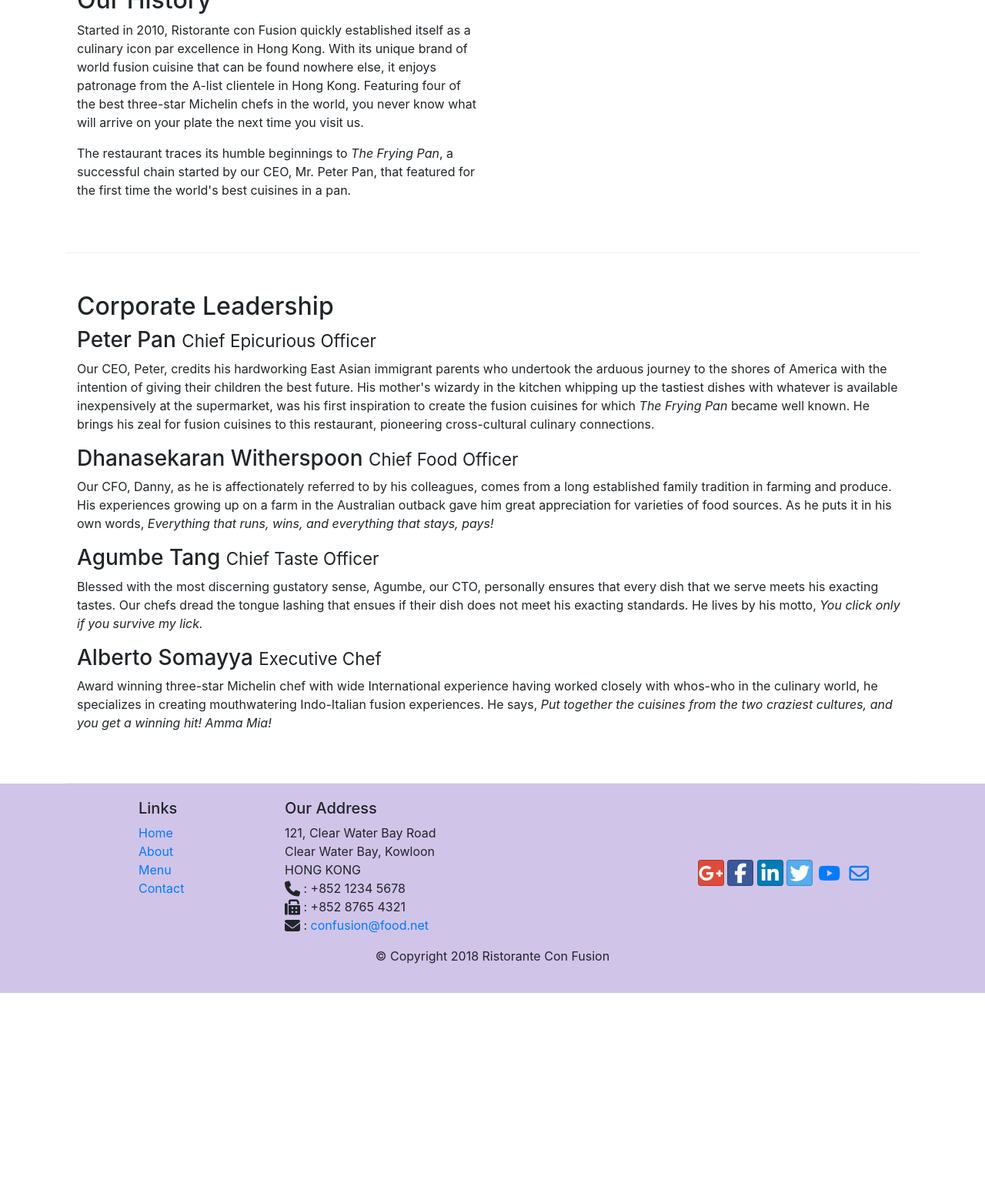
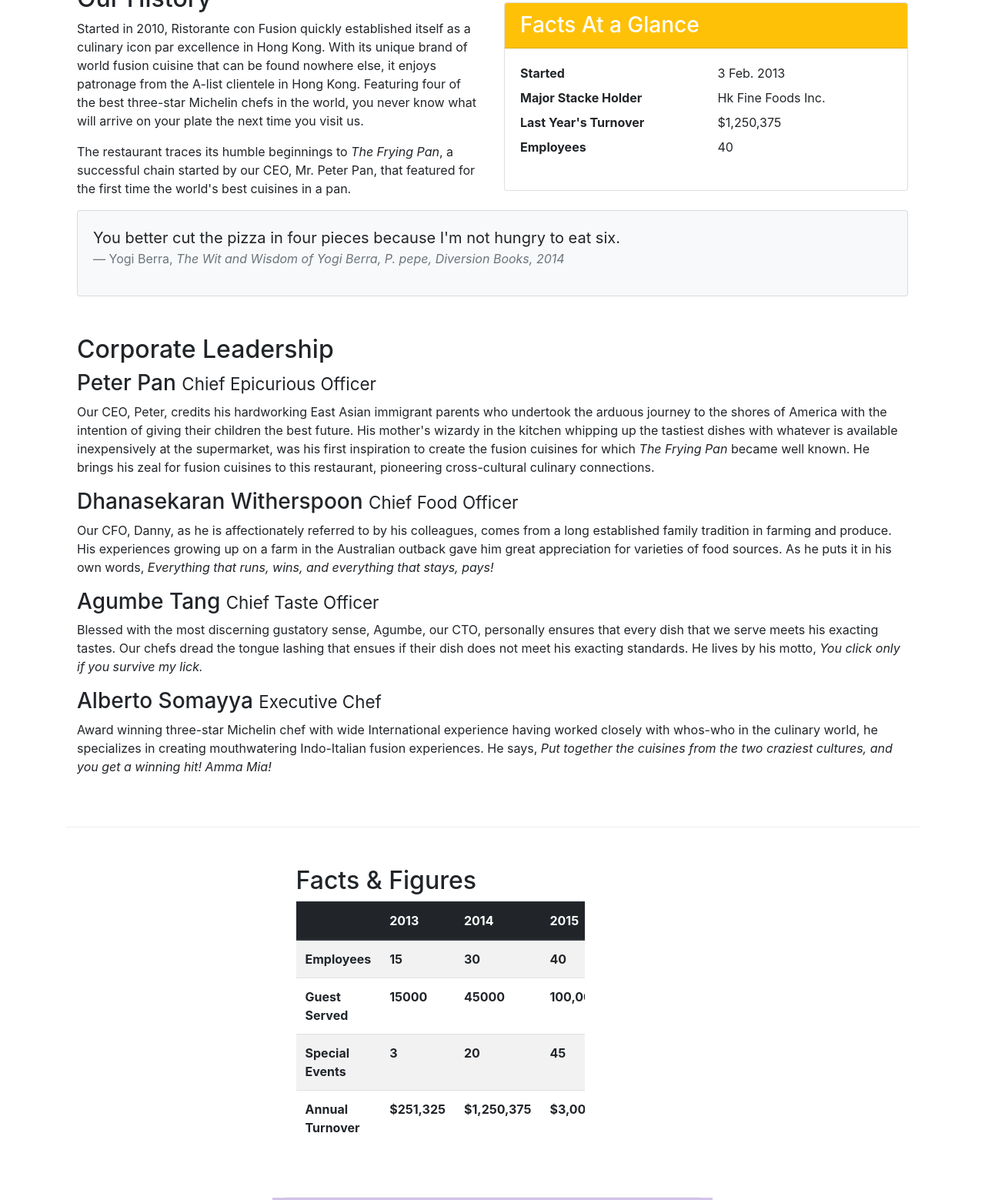
Before and after one commit to JacobArcilaC/Boostrap, a website: page aboutus.html in a window 1280 px wide. Shown: the part 536-2095 px from the top of the page at 77% size. Before the commit the page ends 1826 px from the top, so only its background shows below. Drawn offline with nearby package versions, Linux system fonts and the light colour scheme.

Commit message:
cards and table are add to the about Us Web page

```diff
--- a/aboutus.html
+++ b/aboutus.html
@@ -63,11 +63,38 @@
                 <p>Started in 2010, Ristorante con Fusion quickly established itself as a culinary icon par excellence in Hong Kong. With its unique brand of world fusion cuisine that can be found nowhere else, it enjoys patronage from the A-list clientele in Hong Kong.  Featuring four of the best three-star Michelin chefs in the world, you never know what will arrive on your plate the next time you visit us.</p>
                 <p>The restaurant traces its humble beginnings to <em>The Frying Pan</em>, a successful chain started by our CEO, Mr. Peter Pan, that featured for the first time the world's best cuisines in a pan.</p>
             </div>
-            <div class="col-12 col-sm">
+            <div class="col-sm-6">
+                <div class="card">
+                    <h3 class="card-header bg-warning text-white">Facts At a Glance</h3>
+                    <div class="card-body">
+                        <dl class="row">
+                            <dt class="col-6">Started</dt>
+                            <dd class="col-6">3 Feb. 2013</dd>
+                            <dt class="col-6">Major Stacke Holder</dt>
+                            <dd class="col-6">Hk Fine Foods Inc.</dd>
+                            <dt class="col-6">Last Year's Turnover</dt>
+                            <dd class="col-6">$1,250,375</dd>
+                            <dt class="col-6">Employees</dt>
+                            <dd class="col-6">40</dd>
+                        </dl>
+                    </idv>
+                </div>
             </div>
         </div>
-
-
+        <div class="col-12">
+            <div class="card card-body bg-light">
+                <blockquote class="blockquote">
+                    <p class="mb-0">You better cut the pizza in four pieces
+                        because I'm not hungry to eat six.
+                    </p>
+                    <footer class="blockquote-footer">Yogi Berra,
+                        <cite title="Source Title">The Wit and Wisdom of
+                            Yogi Berra, P. pepe, Diversion Books, 2014
+                        </cite>
+                    </footer>
+                </blockquote>
+            </div>
+        </div>
         <div class="row row-content align-items-center">
             <div class="col-12 col-sm-12">
                 <h2>Corporate Leadership</h2>
@@ -88,9 +115,50 @@
                 <p>Award winning three-star Michelin chef with wide International experience having worked closely with whos-who in the culinary world, he specializes in creating mouthwatering Indo-Italian fusion experiences. He says, <em>Put together the cuisines from the two craziest cultures, and you get a winning hit! Amma Mia!</em></p>
                 </div>
             </div>
-
        </div>
-
+       <div class="row row-content">
+           <div class="col-12 col-sm-9">
+               <h2>Facts &amp; Figures</h2>
+               <div class="table-responsive">
+                   <table class="table table-striped">
+                       <thead class="thead-dark">
+                            <tr>
+                                <th>&nbsp;</th>
+                                <th>2013</th>
+                                <th>2014</th>
+                                <th>2015</th>
+                            </tr>
+                       </thead>
+                       <tbody>
+                            <tr>
+                                <th>Employees</th>
+                                <th>15</th>
+                                <th>30</th>
+                                <th>40</th>
+                            </tr>
+                            <tr>
+                                <th>Guest Served</th>
+                                <th>15000</th>
+                                <th>45000</th>
+                                <th>100,000</th>
+                            </tr>
+                            <tr>
+                                <th>Special Events</th>
+                                <th>3</th>
+                                <th>20</th>
+                                <th>45</th>
+                            </tr>
+                            <tr>
+                                <th>Annual Turnover</th>
+                                <th>$251,325</th>
+                                <th>$1,250,375</th>
+                                <th>$3,000,000</th>
+                            </tr>
+                       </tbody>
+                   </table>
+               </div>
+           </div>
+           <div class="col-12 col-sm-3"></div>
     </div>
 
     <footer class="footer">
```
